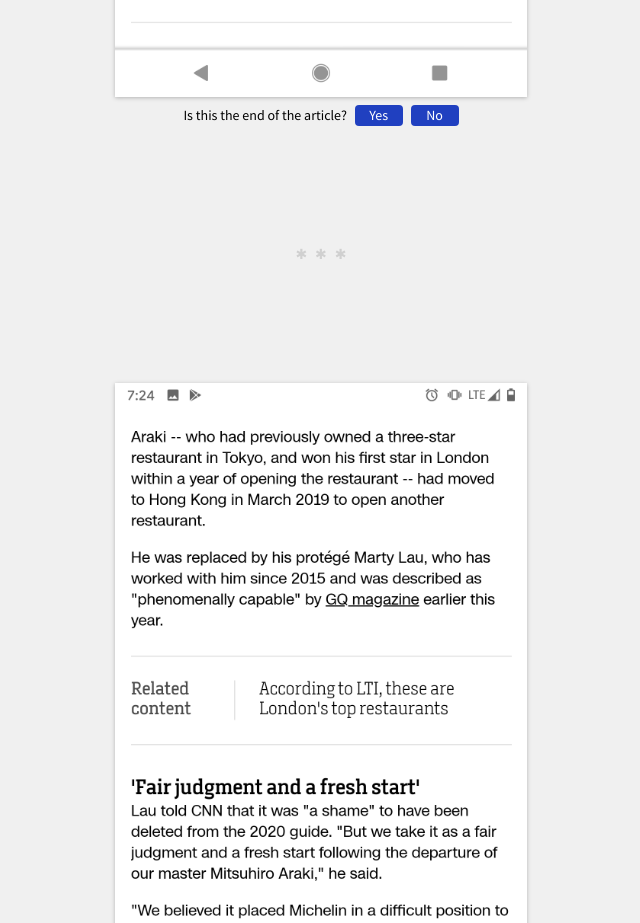
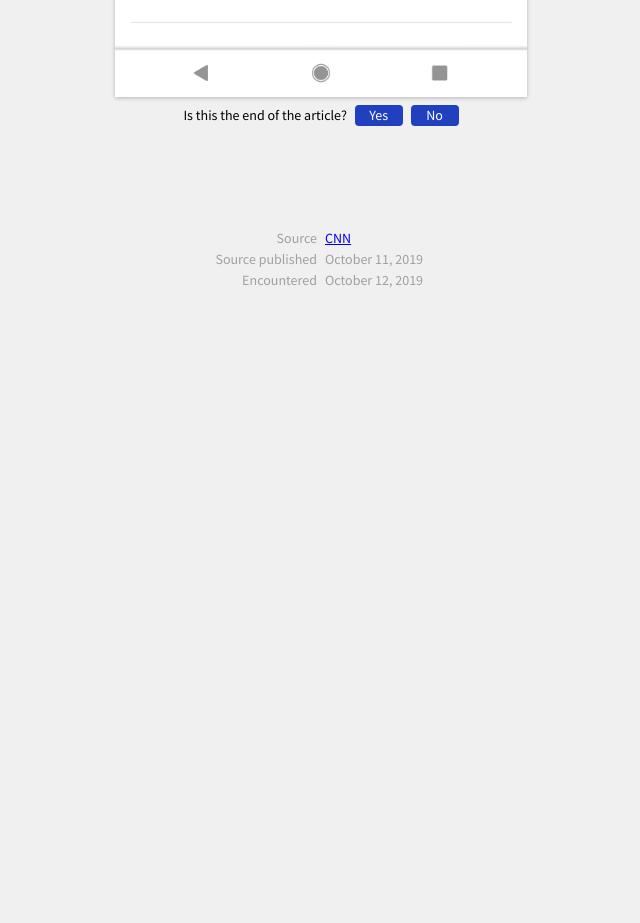
Before and after one commit to wh0/isthistheendofthearticle.ml, a Jekyll site: the page built from _posts/2019-10-11-cnn-araki.md, in a window 1280 px wide. Shown: the part 747-1670 px from the top of the page, without its empty margins (319-959 px from the left). Built offline with Jekyll 4.4.1, drawn with Linux system fonts in a browser that asks for light colours; after the commit the page ends 1134 px from its top, so only the background shows below that; some of the changed text lies outside the part shown.

Commit message:
hide #below before guessing

```diff
--- a/_layouts/post.html
+++ b/_layouts/post.html
@@ -18,8 +18,6 @@ layout: base
 		</p>
 	</div>
 </div>
-
-<div id="between" class="space"><span class="ws">&#x2731; &#x2731; &#x2731;</span></div>
 
 <div id="below" class="frame anchor">
 	<img class="shot" srcset="{{ page.image_below }} {{ page.ratio }}x">
--- a/omni.css
+++ b/omni.css
@@ -117,10 +117,20 @@ h1 {
 	color: #d0d0d0;
 }
 #guessed-yes:target ~ #above,
-#guessed-no:target ~ #above,
-#guessed-yes:target ~ #between,
-#guessed-no:target ~ #between {
+#guessed-no:target ~ #above {
 	display: none;
+}
+#guessed-yes ~ #below,
+#guessed-no ~ #below,
+#guessed-yes ~ #continuation,
+#guessed-no ~ #continuation {
+	display: none;
+}
+#guessed-yes:target ~ #below,
+#guessed-no:target ~ #below,
+#guessed-yes:target ~ #continuation,
+#guessed-no:target ~ #continuation {
+	display: flex;
 }
 #guessed-yes:target ~ * .guessed-flair.yes,
 #guessed-no:target ~ * .guessed-flair.no {
```
